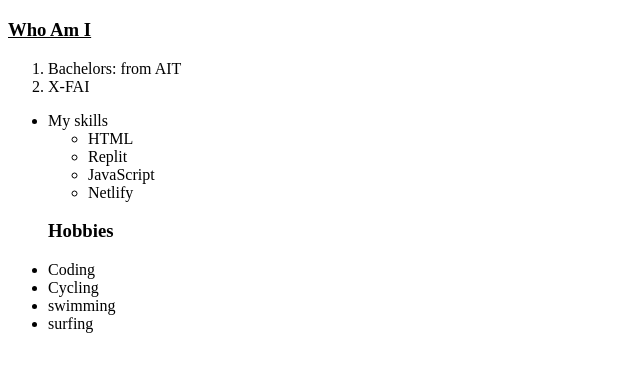
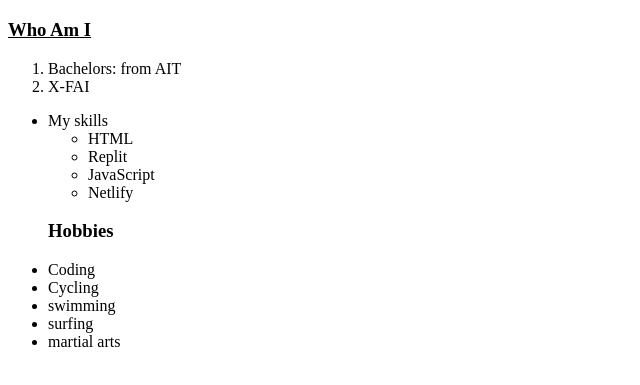
Before and after one commit to pankaj-gitcode/Portfolio-App-1, a plain HTML site: page index.html in a window 1280 px wide. Shown: the part 61-446 px from the top of the page, without its empty margins (0-640 px from the left). Drawn offline with Linux system fonts and the light colour scheme.

Commit message:
feat: added one more feature

```diff
--- a/index.html
+++ b/index.html
@@ -30,6 +30,7 @@
             <li>Cycling</li>
             <li>swimming</li>
             <li>surfing</li>
+            <li>martial arts</li>
         </ul>
 </body>
 </html>
```
